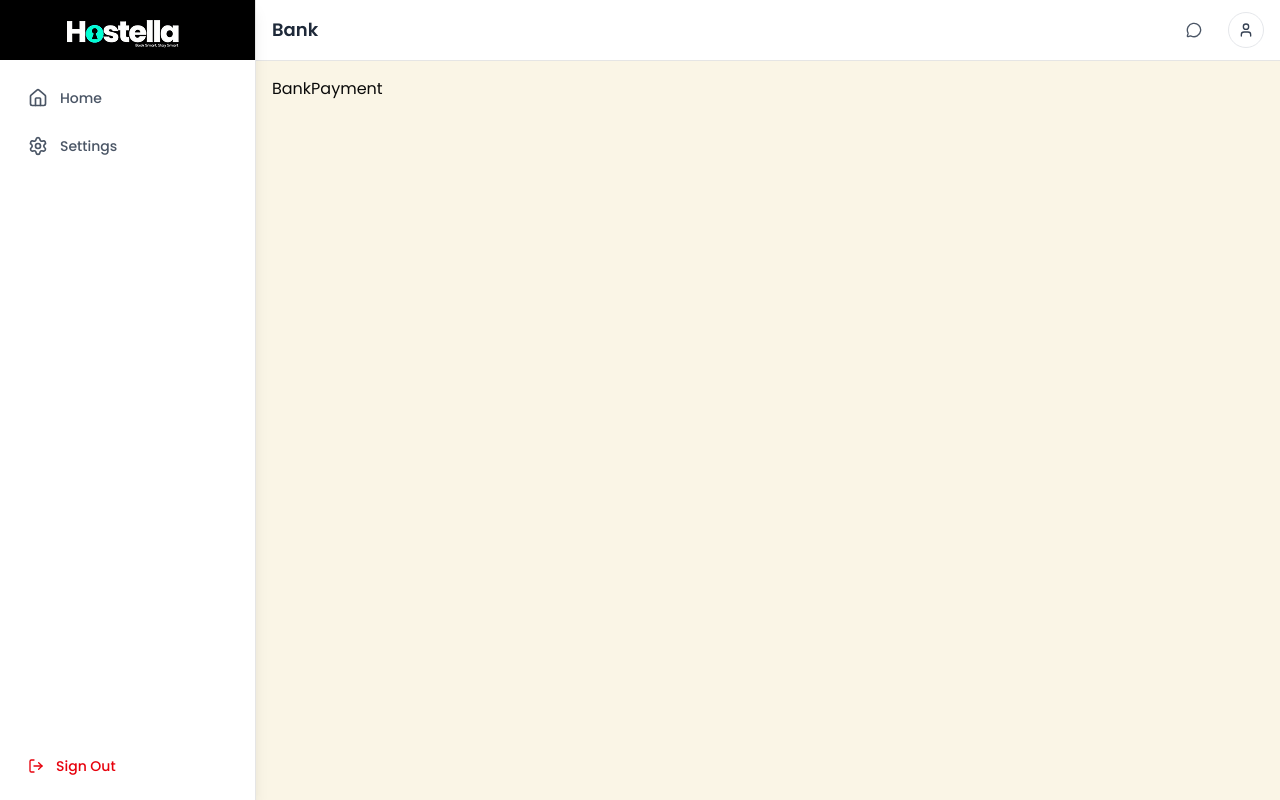
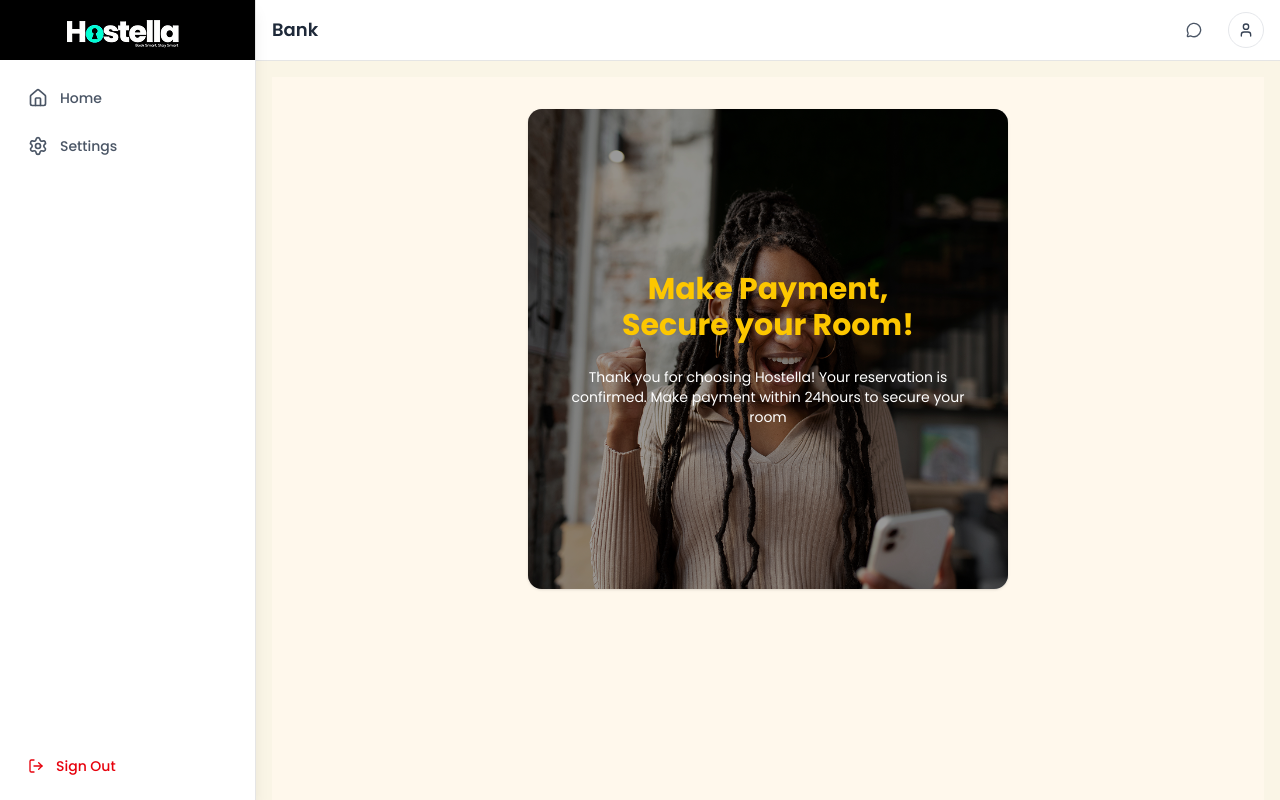
Before and after one commit to Umbrelabs-Projects/Hostella-stu, a Next.js app: page /dashboard/payment/bank in a window 1280 px wide. Built offline with nearby package versions, Linux system fonts and the light colour scheme.

Commit message:
added a reusable payment component and also added momo and bank pages

```diff
--- a/src/app/dashboard/payment/bank/page.tsx
+++ b/src/app/dashboard/payment/bank/page.tsx
@@ -1,7 +1,17 @@
-import React from 'react'
+import React from "react";
+import PaymentMessage from "../reusablecomponent/PaymentMessage";
 
 export default function BankPayment() {
   return (
-    <div>BankPayment</div>
-  )
+    <div className="min-h-screen bg-[#FFF8EC] flex flex-col items-center px-4 py-8">
+      {/* Top Section (Responsive) */}
+      <div className="flex flex-col md:flex-row items-start justify-center gap-8 w-full max-w-5xl">
+        {/* Left: Success Message */}
+        <PaymentMessage />
+
+        {/* Right: Booking Details */}
+        {/* <BookingDetailsCard /> */}
+      </div>
+    </div>
+  );
 }
--- a/src/app/dashboard/payment/momo/page.tsx
+++ b/src/app/dashboard/payment/momo/page.tsx
@@ -1,5 +1,17 @@
 import React from "react";
+import PaymentMessage from "../reusablecomponent/PaymentMessage";
 
-export default function MomoPayment() {
-  return <div>MomoPayment</div>;
+export default function BankPayment() {
+  return (
+    <div className="min-h-screen bg-[#FFF8EC] flex flex-col items-center px-4 py-8">
+      {/* Top Section (Responsive) */}
+      <div className="flex flex-col md:flex-row items-start justify-center gap-8 w-full max-w-5xl">
+        {/* Left: Success Message */}
+        <PaymentMessage />
+
+        {/* Right: Booking Details */}
+        {/* <BookingDetailsCard /> */}
+      </div>
+    </div>
+  );
 }
--- /dev/null
+++ b/src/app/dashboard/payment/reusablecomponent/PaymentMessage.tsx
@@ -0,0 +1,29 @@
+import { images } from "@/lib/images";
+import Image from "next/image";
+
+export default function PaymentMessage() {
+  return (
+    <div className="w-full md:w-1/2 bg-white rounded-xl overflow-hidden shadow-sm">
+      <div className="relative h-72 md:h-[30rem]">
+        <Image
+          src={images.bookingSuccessful}
+          alt="Booking success"
+          fill
+          className="object-cover"
+        />
+        <div className="absolute inset-0 bg-black/40 flex flex-col justify-center items-center text-center px-6">
+          <h1 className="text-2xl md:text-3xl font-bold text-yellow-400">
+            Make Payment,
+          </h1>
+          <h1 className="text-2xl md:text-3xl font-bold text-yellow-400">
+            Secure your Room!
+          </h1>
+          <p className="text-white mt-3 md:mt-6 text-sm">
+            Thank you for choosing Hostella! Your reservation is confirmed. Make
+            payment within 24hours to secure your room
+          </p>
+        </div>
+      </div>
+    </div>
+  );
+}
```
